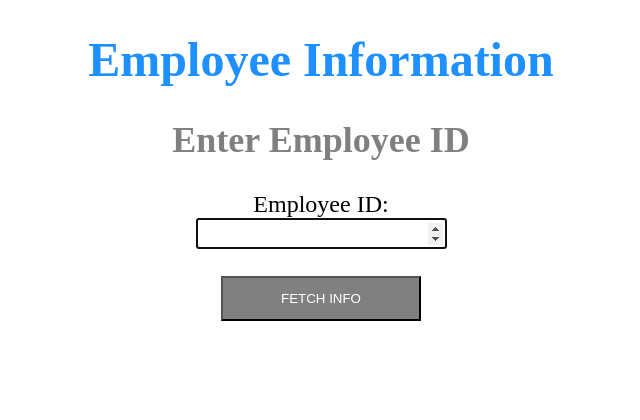
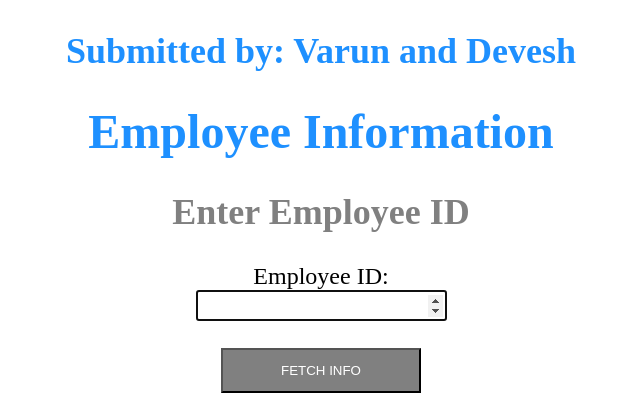
Before and after one commit to deveshgupta7/EKS_StatefulApplication, a Flask app: template application/templates/getemp.html in a window 1280 px wide. Shown: the top 420 px of the page, without its empty margins (319-959 px from the left). Run offline with Flask 2, Linux system fonts and the light colour scheme; the template is opened without the code that fills it, so the values that code supplies are empty; parts of the project's set-up code (start-up, migrations or seed data) failed here and were passed over.

Commit message:
Update getemp.html

```diff
--- a/application/templates/getemp.html
+++ b/application/templates/getemp.html
@@ -5,7 +5,7 @@
 </head>
 <center>
 	<font color="black" size="5" style="font-family: avenir">
-
+		<h2 style="color: DodgerBlue">Submitted by: Varun and Devesh</h2>
 		<h1 style="color: DodgerBlue">Employee Information</h1>
 
 		<body style="background-image: url('{{ background_image }}');" >
```
